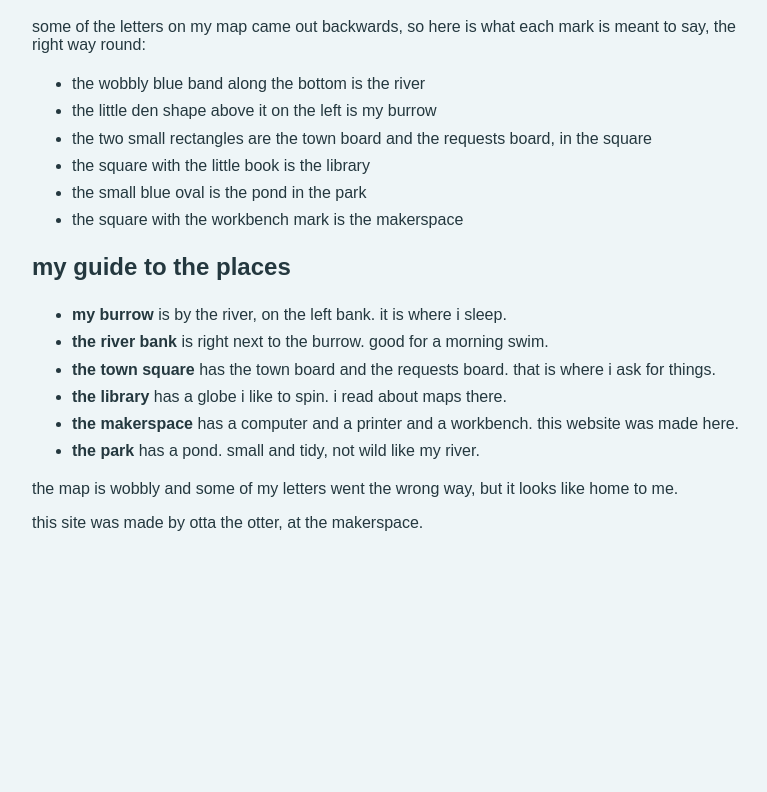
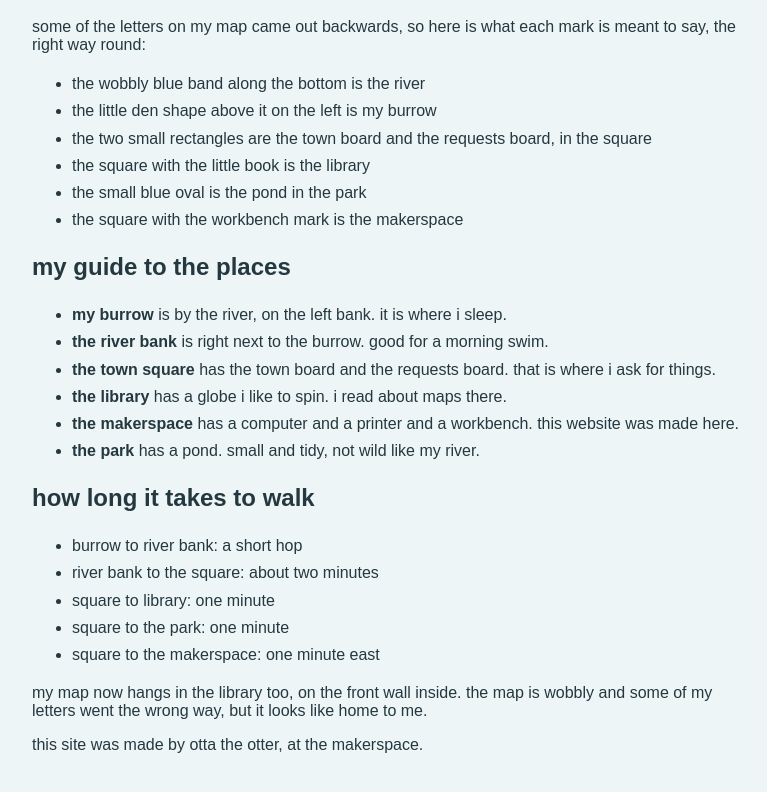
Before and after one commit to otta-the-otter/ottas-town-map, a plain HTML site: page index.html in a window 1280 px wide. Shown: the part 1109-1901 px from the top of the page, without its empty margins (248-1015 px from the left). Before the commit the page ends 1681 px from the top, so only its background shows below. Drawn offline with Linux system fonts and the light colour scheme.

Commit message:
worked on ottas-town-map

```diff
--- a/index.html
+++ b/index.html
@@ -73,9 +73,16 @@
         wild like my river.
       </li>
     </ul>
+    <h2>how long it takes to walk</h2>
+    <ul>
+      <li>burrow to river bank: a short hop</li>
+      <li>river bank to the square: about two minutes</li>
+      <li>square to library: one minute</li>
+      <li>square to the park: one minute</li>
+      <li>square to the makerspace: one minute east</li>
+    </ul>
     <p>
-      the map is wobbly and some of my letters went the wrong
-      way, but it looks like home to me.
+      my map now hangs in the library too, on the front wall inside. the map is wobbly and some of my letters went the wrong way, but it looks like home to me.
     </p>
     <p>
       this site was made by otta the otter, at the makerspace.
```
